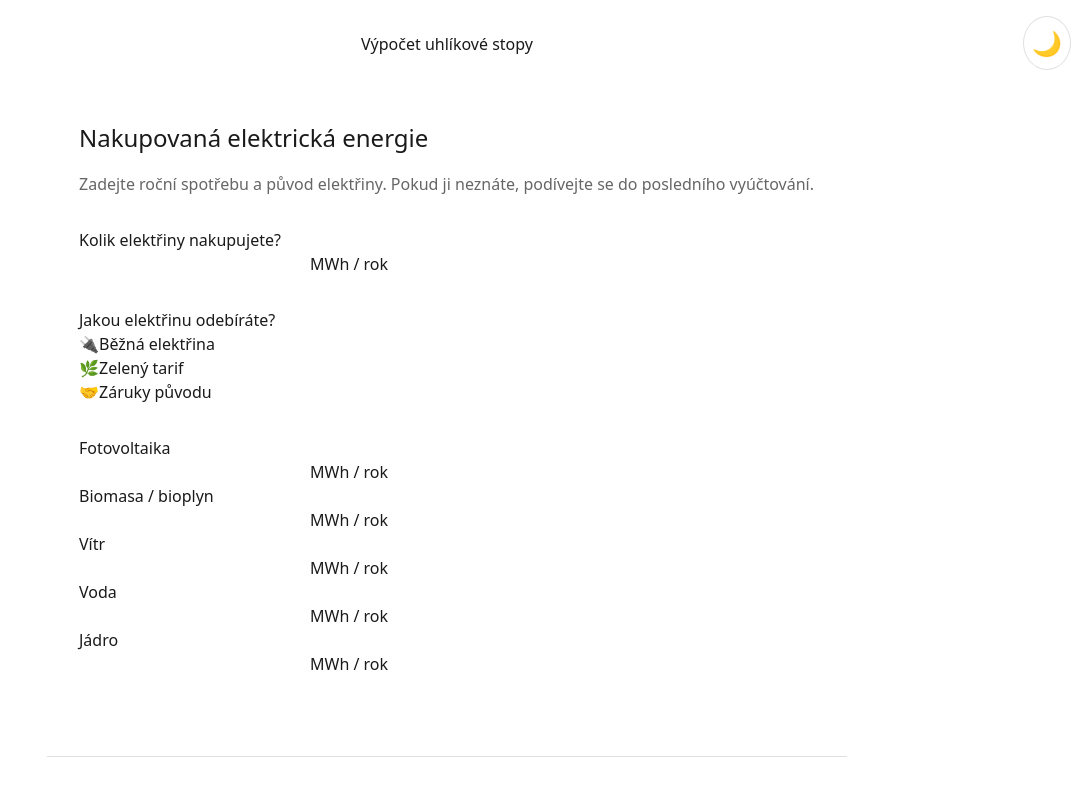
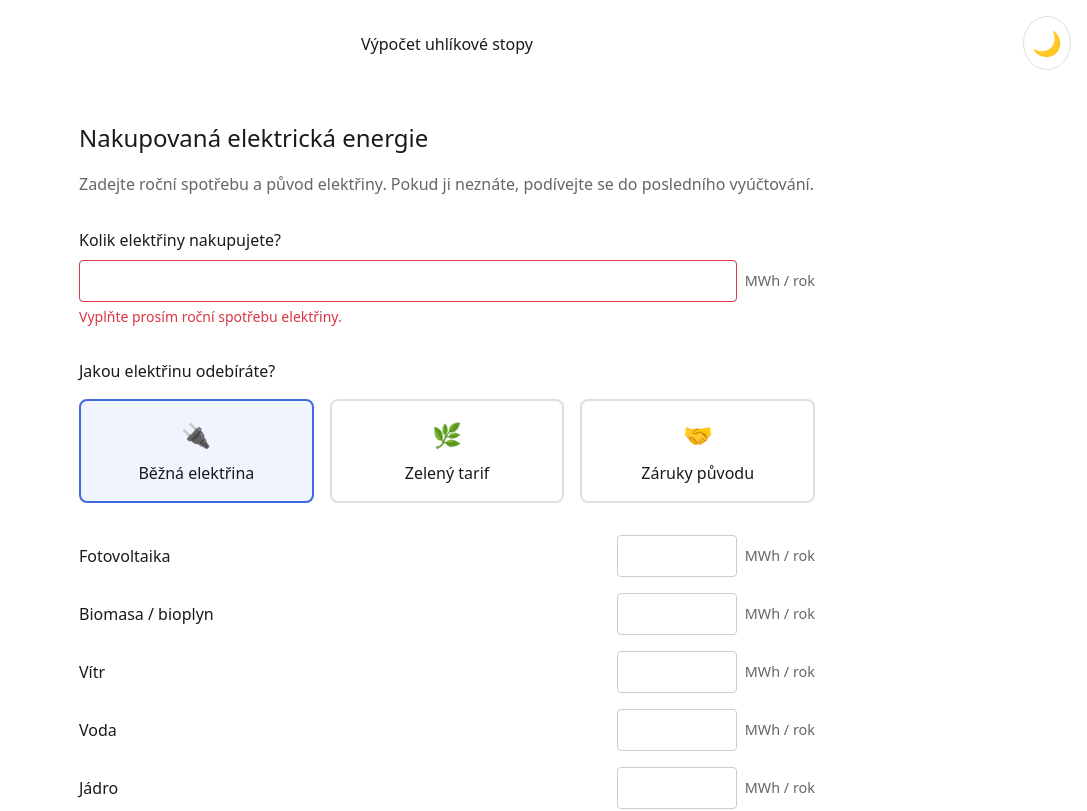
Before and after one commit to deploy-esgrovia/simple-esg-calc, a Vue app: page / in a window 1280 px wide. Shown: the top 811 px of the page, without its empty margins (193-1280 px from the left). Built offline with nearby package versions, Linux system fonts and the light colour scheme.

Commit message:
fix: remove not working tailwind css

```diff
--- a/src/App.vue
+++ b/src/App.vue
@@ -6,7 +6,6 @@
 import EmissionsSection from './components/sections/EmissionsSection.vue';
 import CompanyInfoSection from './components/sections/CompanyInfoSection.vue';
 import ThemeToggle from './components/ThemeToggle.vue';
-
 </script>
 
 <template>
--- a/src/components/InputWithUnit.vue
+++ b/src/components/InputWithUnit.vue
@@ -3,22 +3,74 @@
   label: String,
   modelValue: [String, Number],
   unit: String,
+  error: {
+    type: Boolean,
+    default: false
+  },
+  errorMessage: {
+    type: String,
+    default: ''
+  }
 });
 
 const emit = defineEmits(['update:modelValue']);
 </script>
 
 <template>
-	<div class="mb-4">
-		<label class="block mb-2 font-medium text-gray-700">{{ label }}</label>
-		<div class="flex items-center gap-2">
+	<div class="input-group">
+		<label class="input-label">{{ label }}</label>
+		<div class="input-with-unit">
 			<input
 				type="number"
 				:value="modelValue"
 				@input="$emit('update:modelValue', $event.target.value)"
-				class="flex-1 p-2 border border-gray-300 rounded-lg text-base"
+				class="input-field"
+				:class="{ 'error': error }"
 			/>
-			<span class="text-gray-500 text-sm">{{ unit }}</span>
+			<span class="unit">{{ unit }}</span>
 		</div>
+		<span v-if="error" class="error-message">{{ errorMessage }}</span>
 	</div>
 </template>
+
+<style scoped>
+.input-group {
+  margin-bottom: 1rem;
+}
+
+.input-label {
+  display: block;
+  margin-bottom: 0.5rem;
+  font-weight: 500;
+}
+
+.input-with-unit {
+  display: flex;
+  align-items: center;
+  gap: 0.5rem;
+}
+
+.input-field {
+  flex: 1;
+  padding: 0.5rem;
+  border: 1px solid #ccc;
+  border-radius: 4px;
+  font-size: 1rem;
+}
+
+.input-field.error {
+  border-color: #dc3545;
+}
+
+.unit {
+  color: #666;
+  font-size: 0.9rem;
+}
+
+.error-message {
+  color: #dc3545;
+  font-size: 0.875rem;
+  margin-top: 0.25rem;
+  display: block;
+}
+</style>
--- a/src/components/SourceInput.vue
+++ b/src/components/SourceInput.vue
@@ -1,7 +1,7 @@
 <script setup>
 const props = defineProps({
   sourceType: String,
-  modelValue: [String, Number],
+  modelValue: [String, Number]
 });
 
 const emit = defineEmits(['update:modelValue']);
@@ -11,21 +11,53 @@
   biomass: 'Biomasa / bioplyn',
   wind: 'Vítr',
   water: 'Voda',
-  nuclear: 'Jádro',
+  nuclear: 'Jádro'
 };
 </script>
 
 <template>
-	<div class="mb-4 flex items-center gap-4">
-		<label class="flex-1 font-medium text-gray-700">{{ sourceLabels[sourceType] }}</label>
-		<div class="flex items-center gap-2">
+	<div class="energy-source-input">
+		<label class="source-label">{{ sourceLabels[sourceType] }}</label>
+		<div class="input-container">
 			<input
 				type="number"
 				:value="modelValue"
-				@input="$emit('update:modelValue', $event.target.value)"
-				class="w-32 p-2 border border-gray-300 rounded-lg text-base"
+				@input="emit('update:modelValue', $event.target.value)"
+				class="source-input"
 			/>
-			<span class="text-gray-500 text-sm">MWh / rok</span>
+			<span class="unit">MWh / rok</span>
 		</div>
 	</div>
 </template>
+
+<style scoped>
+.energy-source-input {
+  margin-bottom: 1rem;
+  display: flex;
+  align-items: center;
+  gap: 1rem;
+}
+
+.source-label {
+  flex: 1;
+  font-weight: 500;
+}
+
+.input-container {
+  display: flex;
+  align-items: center;
+  gap: 0.5rem;
+}
+
+.source-input {
+  width: 120px;
+  padding: 0.5rem;
+  border: 1px solid #ccc;
+  border-radius: 4px;
+}
+
+.unit {
+  color: #666;
+  font-size: 0.9rem;
+}
+</style>
--- a/src/components/TypeSelector.vue
+++ b/src/components/TypeSelector.vue
@@ -1,6 +1,6 @@
 <script setup>
 const props = defineProps({
-  modelValue: String,
+  modelValue: String
 });
 
 const emit = defineEmits(['update:modelValue']);
@@ -9,34 +9,71 @@
   {
     id: 'regular',
     label: 'Běžná elektřina',
-    icon: '🔌',
+    icon: '🔌'
   },
   {
     id: 'green',
     label: 'Zelený tarif',
-    icon: '🌿',
+    icon: '🌿'
   },
   {
     id: 'guaranteed',
     label: 'Záruky původu',
-    icon: '🤝',
-  },
+    icon: '🤝'
+  }
 ];
 </script>
 
 <template>
-	<div class="flex gap-4 mt-4">
+	<div class="energy-type-selector">
 		<div
 			v-for="type in energyTypes"
 			:key="type.id"
-			@click="$emit('update:modelValue', type.id)"
-			:class="[
-				'flex-1 p-4 border-2 rounded-lg cursor-pointer flex flex-col items-center gap-2 transition-all',
-				modelValue === type.id ? 'border-blue-600 bg-blue-50' : 'border-gray-300 hover:border-blue-600'
-			]"
+			class="energy-type-option"
+			:class="{ 'selected': modelValue === type.id }"
+			@click="emit('update:modelValue', type.id)"
 		>
-			<span class="text-2xl">{{ type.icon }}</span>
-			<span class="font-medium text-center">{{ type.label }}</span>
+			<span class="icon">{{ type.icon }}</span>
+			<span class="label">{{ type.label }}</span>
 		</div>
 	</div>
 </template>
+
+<style scoped>
+.energy-type-selector {
+  display: flex;
+  gap: 1rem;
+  margin-top: 1rem;
+}
+
+.energy-type-option {
+  flex: 1;
+  padding: 1rem;
+  border: 2px solid #e0e0e0;
+  border-radius: 8px;
+  cursor: pointer;
+  display: flex;
+  flex-direction: column;
+  align-items: center;
+  gap: 0.5rem;
+  transition: all 0.2s ease;
+}
+
+.energy-type-option:hover {
+  border-color: #4169E1;
+}
+
+.energy-type-option.selected {
+  border-color: #4169E1;
+  background-color: #f0f4ff;
+}
+
+.icon {
+  font-size: 1.5rem;
+}
+
+.label {
+  font-weight: 500;
+  text-align: center;
+}
+</style>
```
